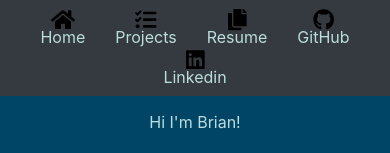
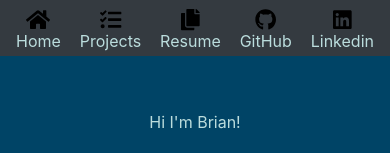
Before and after one commit to grogsy/home, a React (Create React App) app: page / in a window 390 px wide. Shown: the top 153 px of the page. Built offline with nearby package versions, Linux system fonts and the light colour scheme.

Commit message:
navbar looks better in mobile now

```diff
--- a/src/components/Header/HeaderItem.js
+++ b/src/components/Header/HeaderItem.js
@@ -6,9 +6,7 @@ const HeaderItem = ({ headerName, link, icon }) => {
   return (
     <div className="header-item">
       <Link link={link}>
-        <div>
-          <FontAwesomeIcon icon={icon} className="header-icon" size="lg" />
-        </div>
+        <FontAwesomeIcon icon={icon} className="header-icon" size="lg" />
       </Link>
       <div className="header-text-container">
         <Link link={link} extraClasses="nav-link">
--- a/src/components/Header/styles.css
+++ b/src/components/Header/styles.css
@@ -1,14 +1,29 @@
+.header-item {
+  display: flex;
+  flex-direction: column;
+  align-items: center;
+  height: auto;
+}
+
+  .header-text-container {
+    position: relative;
+    bottom:3px;
+  }
+
+.header-items:hover, .header-item:active {
+    background-color: #226699;
+    border-radius: 3px;
+}
+
+@media only screen and (min-width: 768px) {
  .header-item {
     height: 40px;
-  display: flex;
-  flex-direction: column;
     justify-content: center;
-  align-items: center;
     transition: 0.2s all ease-in-out;
     margin-left: 5px;
     margin-right: 5px;
     border-radius: 3px;
-  padding:10px;
+    padding: 10px;
   }
 
  .header-item:hover {
@@ -19,7 +34,6 @@
     box-shadow: 0 10px 6px -6px #101111;
   }
 
-
   .header-icon {
     position: relative;
     top: 4px;
@@ -29,3 +43,4 @@
     position: relative;
     bottom:3px;
   }
+}
--- a/src/index.css
+++ b/src/index.css
@@ -97,7 +97,13 @@ code {
 
 .navbar {
   display: flex;
-  justify-content: center;
+  padding-bottom: 0;
+}
+
+@media only screen and (min-width: 768px) {
+  .navbar {
+    justify-content: center;
+  }
 }
 
 .nav-link {
```
Lines whose indentation alone changed are shown as unchanged.
